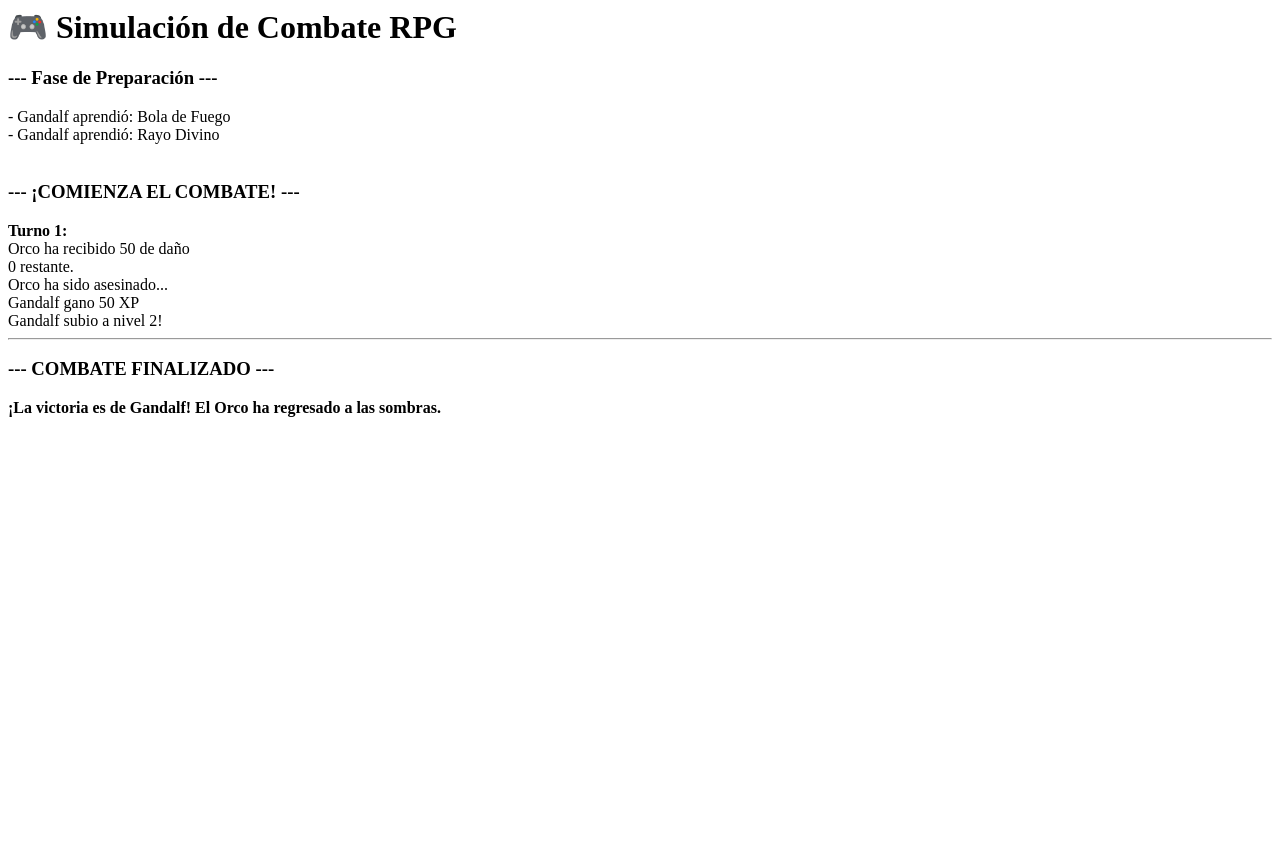
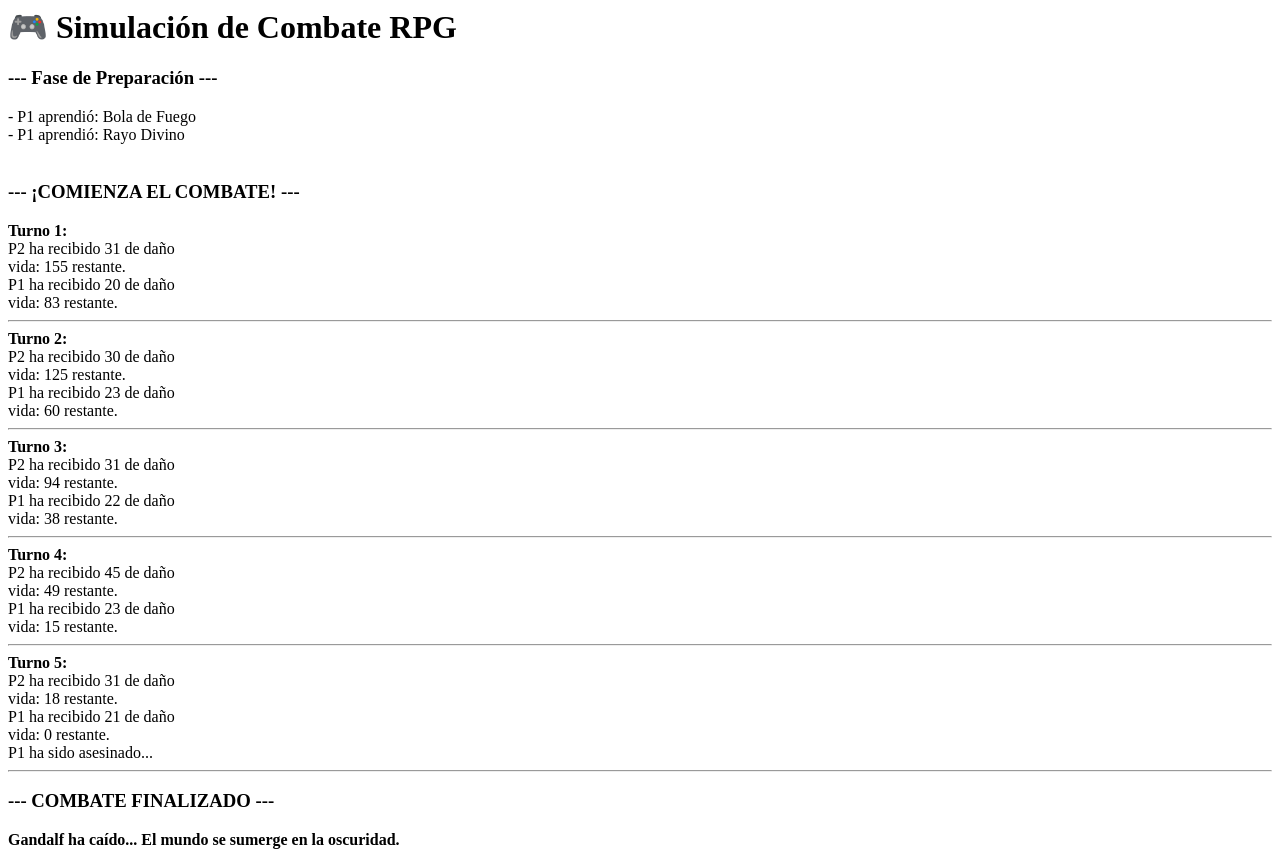
Before and after one commit to 1997-bit/DS7, a PHP site: page / in a window 1280 px wide. Before the commit the page ends 417 px from the top, so only its background shows below. Run offline with PHP 8.4, Linux system fonts and the light colour scheme.

Commit message:
feat(random): añadir RandomPool y eliminar valores hardcodeados de combate
Se agrega Random.php con Class RandomPool. Se reemplazan costos de mana, daño, vida y mana por funciones basadas en pools. Se eliminan constantes hardcodeadas para permitir outcomes aleatorizados.

```diff
--- /dev/null
+++ b/parciales/parcial-01/Random.php
@@ -0,0 +1,27 @@
+<?php
+class RandomPool{
+    public function rVida(){
+        return rand(100,125);
+    }
+
+    public function rVidaEne(){
+        return rand(100,300);
+    }
+
+    public function rDaño(){
+        return rand(10,32);
+    }
+
+    public function rCostMana(){
+        return rand(7,20);
+    }
+
+    public function rMana(){
+        return rand(75,100);
+    }
+
+    public function rDañoEne(){
+        return rand(15,23);
+    }
+}
+?>
--- a/parciales/parcial-01/index.php
+++ b/parciales/parcial-01/index.php
@@ -4,25 +4,27 @@
     require_once 'DañoAleatorio.php';
     require_once 'Habilidad.php';
     require_once 'personaje.php';
+    require_once 'Random.php';
 
     //Index: Emulacion de combate con try catch incluido.
 
+    $random = new RandomPool();
     try {
         echo "<h1>🎮 Simulación de Combate RPG</h1>";
         echo "<h3>--- Fase de Preparación ---</h3>";
 
+
         $fijo = new DañoFijo();
         $critico = new DañoAleatorio();
 
-        $bolaFuego = new Habilidad("Bola de Fuego", 10, 50, $fijo);
-        $rayo = new Habilidad("Rayo Divino", 12, 60, $critico);
+        $bolaFuego = new Habilidad("Bola de Fuego", $random->rCostMana(), $random->rDaño(), $fijo);
+        $rayo = new Habilidad("Rayo Divino", $random->rCostMana(), $random->rdaño(), $critico);
 
-        $gandalf = new Personaje("Gandalf", 100, 80);
-        $orco = new Personaje("Orco", 40, 0);
+        $gandalf = new Personaje("P1", $random->rVida(), $random->rMana());
+        $orco = new Personaje("P2", $random->rVidaEne(),0);
 
         $gandalf->aprenderHabilidad($bolaFuego);
         $gandalf->aprenderHabilidad($rayo);
-
         echo "<br><h3>--- ¡COMIENZA EL COMBATE! ---</h3>";
 
         $turno = 1;
@@ -36,7 +38,7 @@
             }
 
             if ($orco->estaVivo()) {
-                $gandalf->recibirDaño(23);
+                $gandalf->recibirDaño($random->rDañoEne());
             }
 
             $turno++;
--- a/parciales/parcial-01/personaje.php
+++ b/parciales/parcial-01/personaje.php
@@ -83,7 +83,7 @@ class Personaje
         if ($this->vida < 0) {
             $this->vida = 0;
         }
-        echo "{$this->nombre} ha recibido $daño de daño <br> {$this->vida} restante.<br>";
+        echo "{$this->nombre} ha recibido $daño de daño <br> vida: {$this->vida} restante.<br>";
 
         if (!$this->estavivo()) {
             echo "{$this->nombre} ha sido asesinado...<br>";
```
